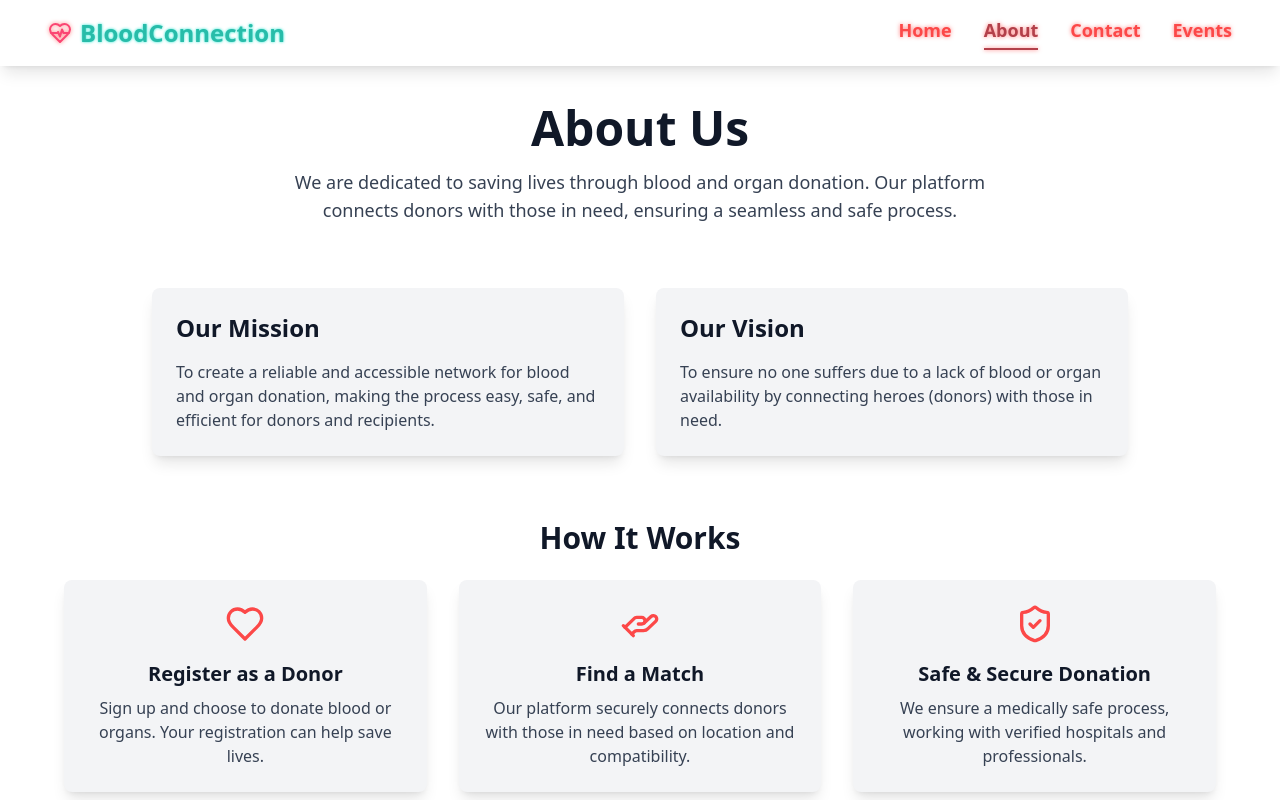
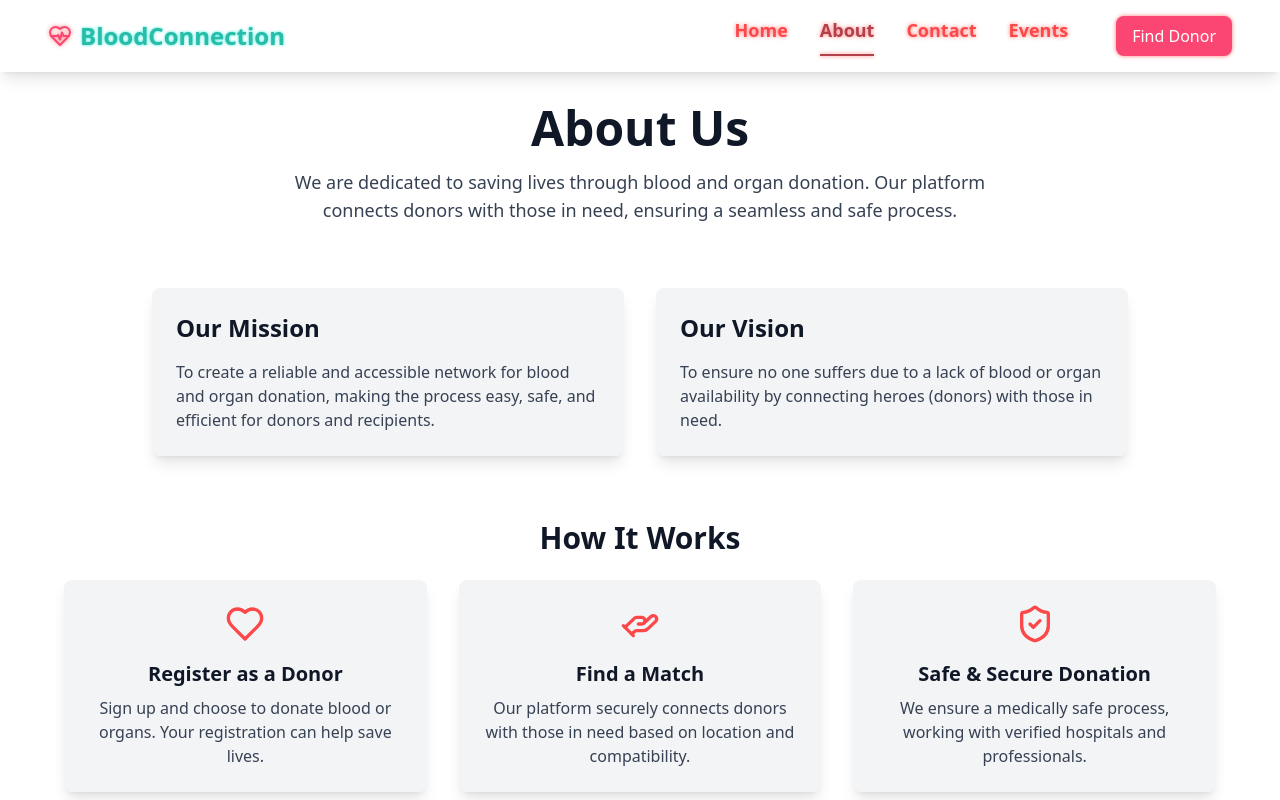
Before and after one commit to ShubhamxGupta/BloodConnection, a React (Vite) app in the folder Frontend/: page /about in a window 1280 px wide. Shown: the top 800 px of the page. Built offline with nearby package versions, Linux system fonts and the light colour scheme; a web font is replaced by a local one.

Commit message:
find doner button

```diff
--- a/Frontend/Components/Navbar.jsx
+++ b/Frontend/Components/Navbar.jsx
@@ -45,6 +45,12 @@ const Navbar = () => {
                     <NavItem to="/about" label="About" />
                     <NavItem to="/contact" label="Contact" />
                     <NavItem to="/events" label="Events" />
+
+                    <Link to="/find-donor">
+                        <button className="ml-4 bg-[#fb4673] hover:bg-[#28bca9] text-white px-4 py-2 rounded-lg transition duration-300">
+                            Find Donor
+                        </button>
+                    </Link>
                 </div>
 
                 {/* Mobile Menu Toggle */}
```
